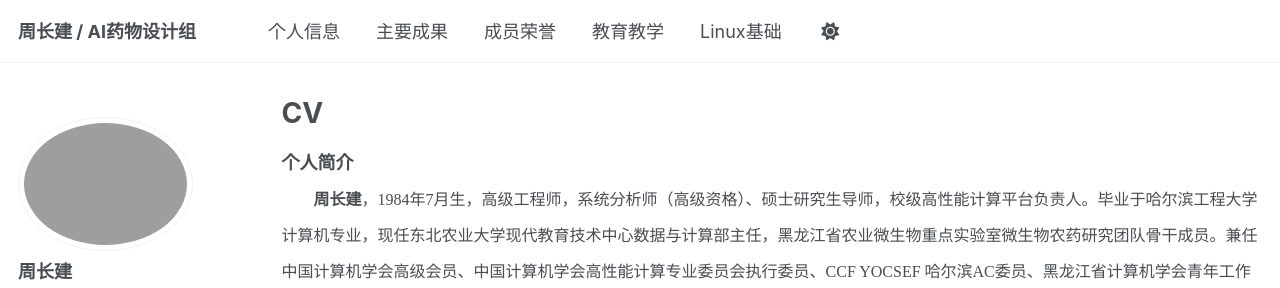
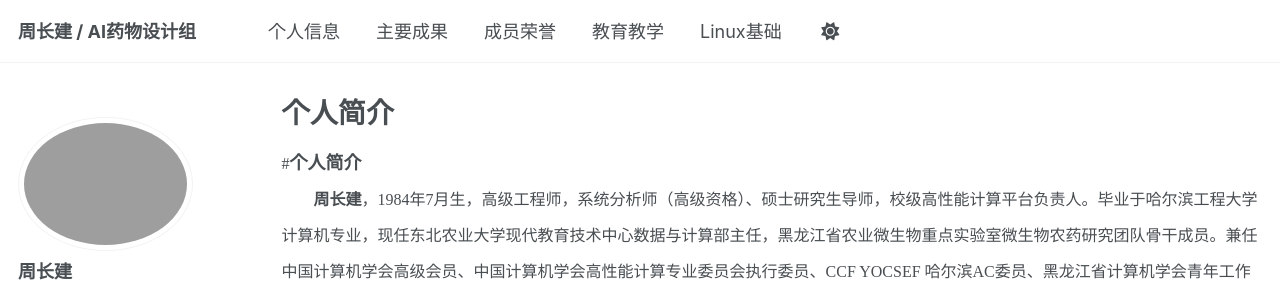
Before and after one commit to HPC-NEAU/zhoucj, a Jekyll site: the page built from _pages/cv.md, in a window 1280 px wide and 1323 px high. Shown: the top 288 px of the window. Built offline with Jekyll 4.4.1, drawn with Linux system fonts in a browser that asks for light colours; some web fonts are replaced.

Commit message:
Update cv.md

```diff
--- a/_pages/cv.md
+++ b/_pages/cv.md
@@ -1,6 +1,6 @@
 ---
 layout: archive
-title: "CV"
+title: "个人简介"
 permalink: /cv/
 author_profile: true
 redirect_from:
@@ -11,7 +11,7 @@ redirect_from:
 
 <p style="line-height:2.0">
 	<font face="微软雅黑" size=3>
-		<font face="微软雅黑" size=4><b>个人简介</b></font>
+		#<font face="微软雅黑" size=4><b>个人简介</b></font>
 <br>
 &emsp;&emsp;<b>周长建</b>，1984年7月生，高级工程师，系统分析师（高级资格）、硕士研究生导师，校级高性能计算平台负责人。毕业于哈尔滨工程大学计算机专业，现任东北农业大学现代教育技术中心数据与计算部主任，黑龙江省农业微生物重点实验室微生物农药研究团队骨干成员。兼任中国计算机学会高级会员、中国计算机学会高性能计算专业委员会执行委员、CCF YOCSEF 哈尔滨AC委员、黑龙江省计算机学会青年工作委员会执行委员等职务。主要从事数据治理与数据分析、高性能计算、人工智能与药物设计等领域的研究及开发工作。目前主持国家重点研发项目子课题1项，省部级课题3项，中国教育技术协会智慧校园专项课题2项，以第一或通讯作者发表研究论文20余篇，其中SCI二区及以上论文5篇，以第一发明人获授权国家发明专利4项，软件著作权80余项；创立了大学生创新创业实践团队“智能计算实训中心”，获得全国高等农业院校教育信息化建设先进工作者、黑龙江省第七届“知识产权杯”高校发明创新竞赛优秀指导教师、第十七届iCAN 大学生创新创业大赛（黑龙江赛区）优秀指导教师等荣誉称号。<br>
 <br>
```
